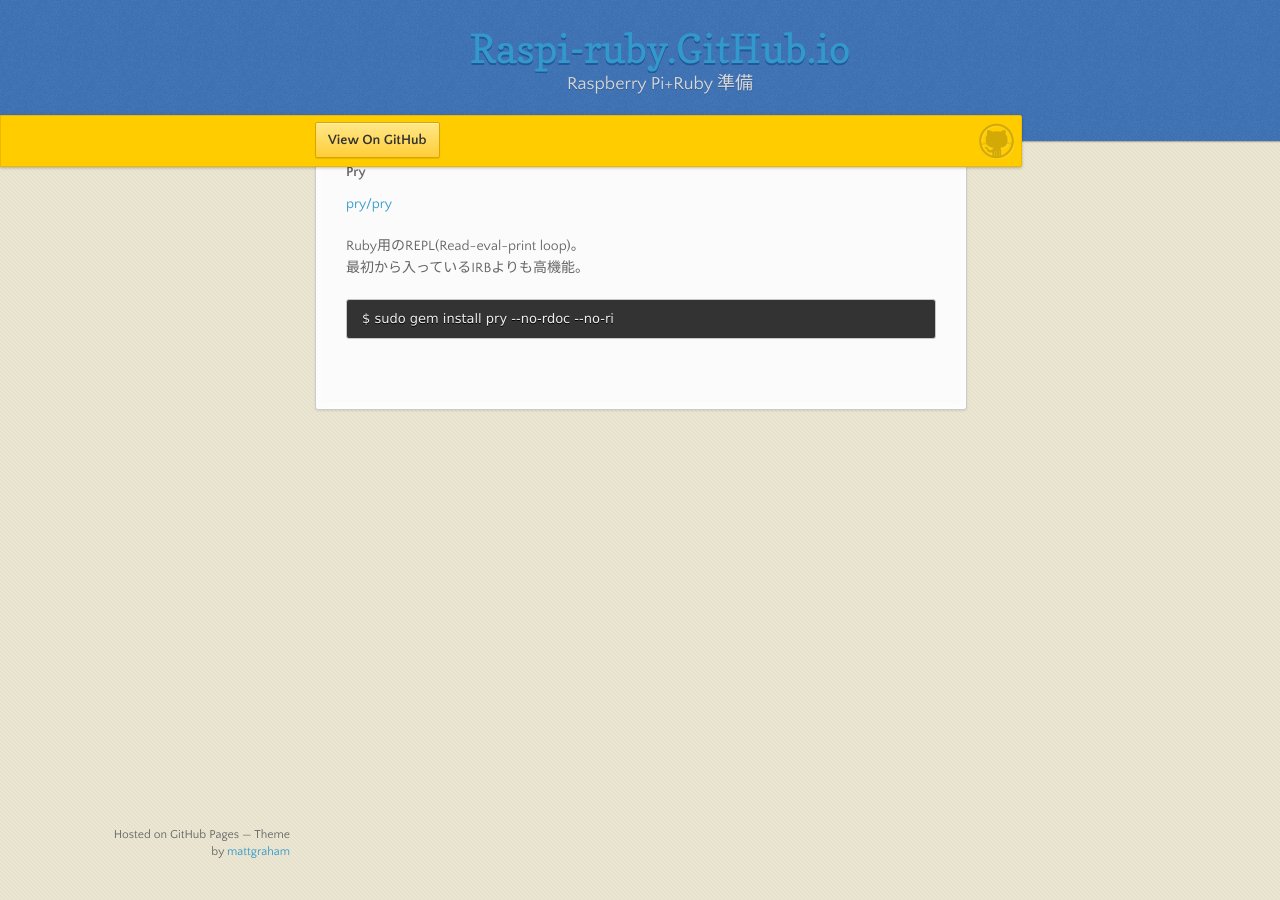
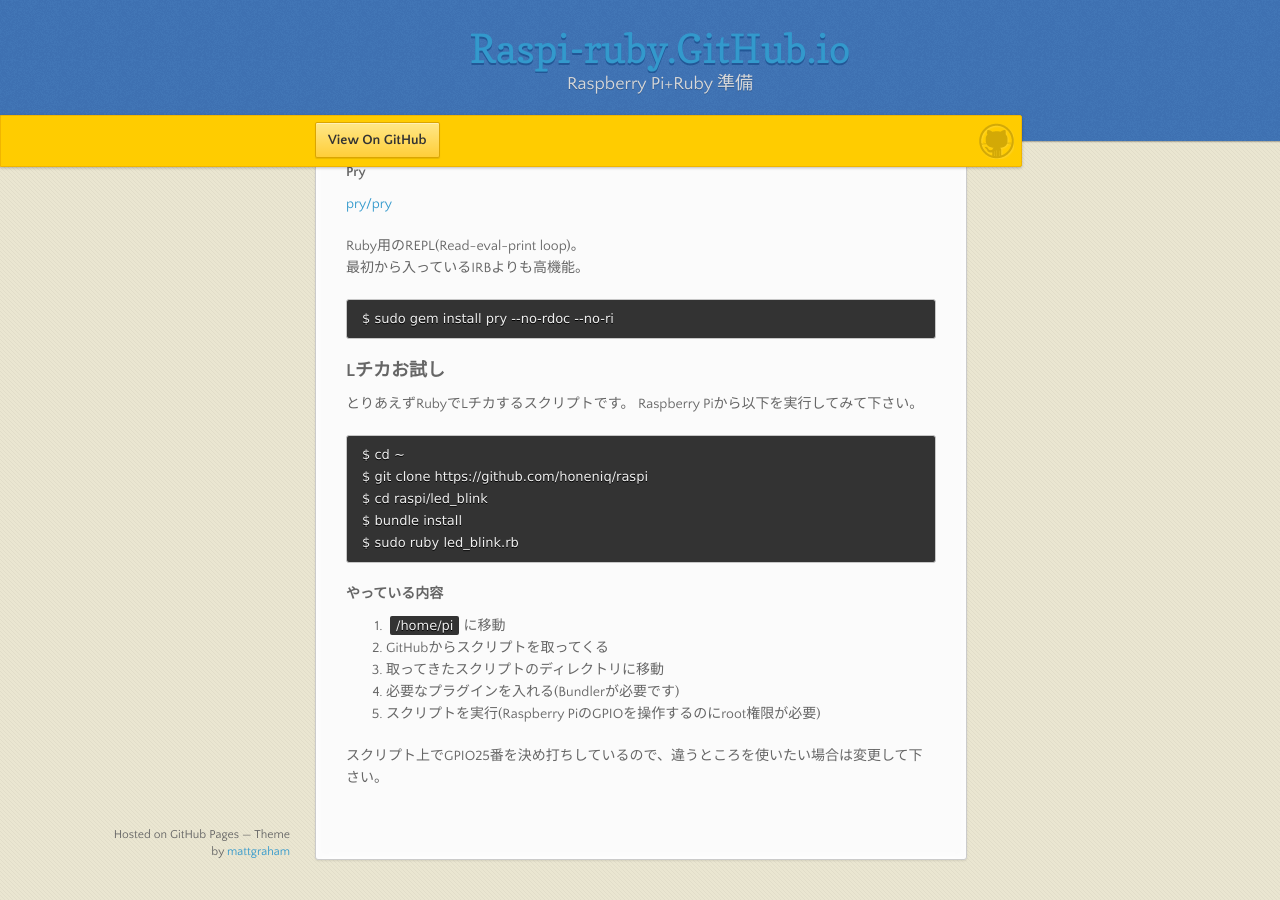
Before and after one commit to raspi-ruby/raspi-ruby.github.io, a Jekyll site: the page built from posts/raspi-ruby-prepare.md, in a window 1280 px wide and 900 px high, scrolled down 887 px. Built offline with Jekyll 4.4.1, drawn with Linux system fonts in a browser that asks for light colours; nearby versions of some CDN libraries; before the commit the page ends 1337 px from its top, so only the background shows below that.

Commit message:
Lチカお試しの解説追加

````diff
--- a/posts/raspi-ruby-prepare.md
+++ b/posts/raspi-ruby-prepare.md
@@ -62,3 +62,26 @@
 ```
 $ sudo gem install pry --no-rdoc --no-ri
 ```
+
+### Lチカお試し
+
+とりあえずRubyでLチカするスクリプトです。
+Raspberry Piから以下を実行してみて下さい。
+
+```
+$ cd ~
+$ git clone https://github.com/honeniq/raspi
+$ cd raspi/led_blink
+$ bundle install
+$ sudo ruby led_blink.rb
+```
+
+#### やっている内容
+
+1. ``/home/pi``に移動
+2. GitHubからスクリプトを取ってくる
+3. 取ってきたスクリプトのディレクトリに移動
+4. 必要なプラグインを入れる(Bundlerが必要です)
+5. スクリプトを実行(Raspberry PiのGPIOを操作するのにroot権限が必要)
+
+スクリプト上でGPIO25番を決め打ちしているので、違うところを使いたい場合は変更して下さい。
````
